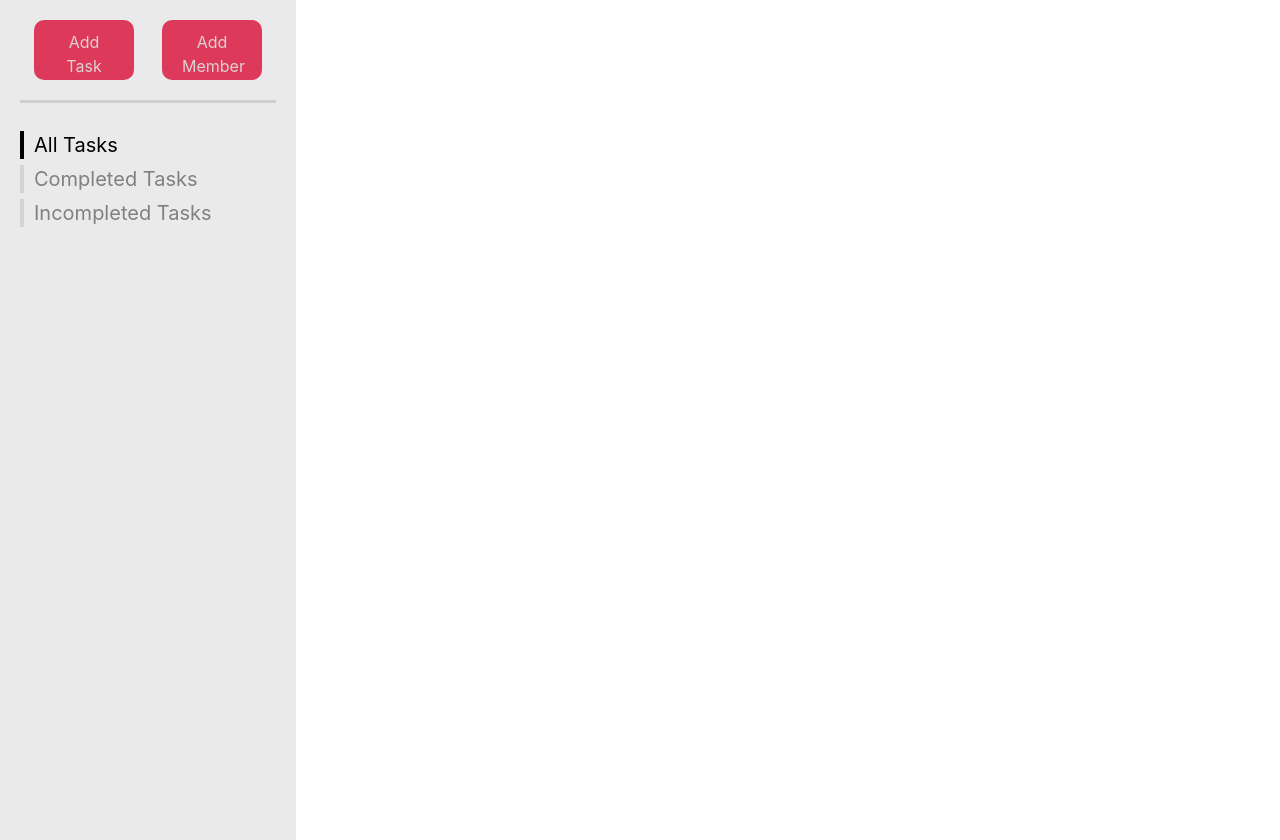
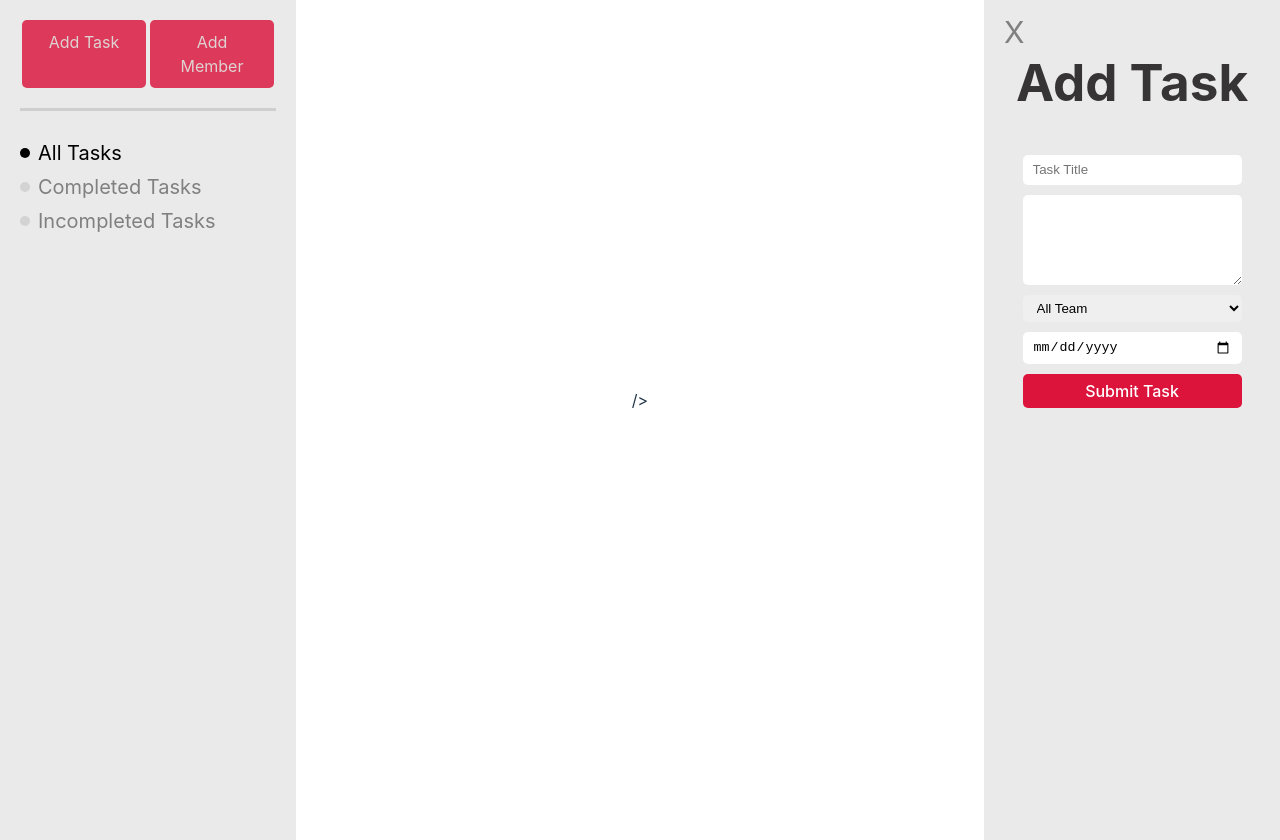
Before and after one commit to YasinSatar/sveltjs-task-manager, a Svelte app: page / in a window 1280 px wide. Both pictures are taken after a click on the element "Add Task". Built offline with nearby package versions, Linux system fonts and the light colour scheme.

Commit message:
Drawer Created

```diff
--- a/src/App.svelte
+++ b/src/App.svelte
@@ -1,11 +1,26 @@
 <script>
-  import Sidebar from "./components/Sidebar.svelte"
+
+  import Sidebar from "./components/Sidebar.svelte";
+  import TaskDrawer from "./components/TaskDrawer.svelte";
+  import MemberDrawer from "./components/MemberDrawer.svelte";
+
+  let taskDrawer = false;
+  let memberDrawer = false;
+
+
 </script>
 
 <main>
- <Sidebar />
+  <Sidebar on:toggleTaskDrawer={() => (taskDrawer = !taskDrawer)} on:toggleMemberDrawer={() => (memberDrawer = !memberDrawer)} />
+  <TaskDrawer
+    {taskDrawer}
+    on:toggleTaskDrawer={() => (taskDrawer = !taskDrawer)}
+  />
+  <MemberDrawer   {memberDrawer}
+  on:toggleMemberDrawer={() => (memberDrawer = !memberDrawer)}
+  />
+  />
 </main>
 
 <style>
-
 </style>
--- a/src/app.css
+++ b/src/app.css
@@ -30,6 +30,7 @@ body {
   place-items: center;
   min-width: 320px;
   min-height: 100vh;
+  overflow: hidden;
 }
 
 h1 {
--- /dev/null
+++ b/src/components/MemberDrawer.svelte
@@ -0,0 +1,67 @@
+<script>
+    import {fly} from "svelte/transition";
+    import { createEventDispatcher } from "svelte";
+    const dispatch = createEventDispatcher();
+
+    export let memberDrawer;
+</script>
+
+{#if memberDrawer}
+    <div class="drawer" transition:fly={{ x:200, duration:1000}}>
+        <span on:click={() => dispatch("toggleMemberDrawer")}>X</span>
+        <h1>Add Member</h1>
+        <form on:submit|preventDefault>
+            <input type="text" placeholder="Member Name" />
+            <button type="submit"> Submit Member</button>
+        </form>
+    </div>
+{/if}
+
+<style>
+    .drawer {
+        position: absolute;
+        top: 0;
+        right: 0;
+        width: 20vw;
+        height: 100vh;
+        padding: 20px;
+        background-color: #eaeaea;
+        display: flex;
+        flex-direction: column;
+        align-items: center;
+    }
+    h1 {
+        color: rgb(54, 52, 52);
+    }
+    form {
+        display: flex;
+        flex-direction: column;
+    }
+    input,
+    button {
+        flex: 1 1 auto;
+        border-radius: 5px;
+        margin-top: 10px;
+        border: unset;
+        padding: 5px 10px;
+        line-height: 1.5em;
+    }
+    button {
+        background-color: crimson;
+        color: #fff;
+    }
+    span {
+        position: absolute;
+        text-align: center;
+        top: 10px;
+        left: 10px;
+        font-size: 30px;
+        cursor: pointer;
+        border-radius: 100%;
+        padding: 10px 10px;
+        color: gray;
+    }
+    span:hover {
+        color: black;
+    }
+</style>
--- a/src/components/Sidebar.svelte
+++ b/src/components/Sidebar.svelte
@@ -1,8 +1,11 @@
 <script>
+  import { createEventDispatcher } from "svelte";
+  const dispatch = createEventDispatcher();
+
   let taskTypes = [
-    {id : -1, text : "All Tasks"},
-    {id : 1, text : "Completed Tasks"},
-    {id : 0, text : "Incompleted Tasks"},
+    { id: -1, text: "All Tasks" },
+    { id: 1, text: "Completed Tasks" },
+    { id: 0, text: "Incompleted Tasks" },
   ];
 
   let selectedTask = -1;
@@ -10,8 +13,8 @@
 
 <div class="sidebar">
   <div class="add-buttons">
-    <div class="btn-add-task">Add Task</div>
-    <div class="btn-add-member">Add Member</div>
+    <div class="btn-add-task" on:click={()=>dispatch('toggleTaskDrawer')}>Add Task</div>
+    <div class="btn-add-member" on:click={()=>dispatch('toggleMemberDrawer')}>Add Member</div>
   </div>
 
   <div class="separater" />
@@ -19,8 +22,12 @@
   <div class="task-types">
     {#each taskTypes as task (task.id)}
       <li
-      on:click={()=> selectedTask = task.id}
-      data-id={task.id} class:selected={selectedTask === task.id}>{task.text}</li>
+        on:click={() => (selectedTask = task.id)}
+        data-id={task.id}
+        class:selected={selectedTask === task.id}
+      >
+        {task.text}
+      </li>
     {/each}
   </div>
 </div>
@@ -41,17 +48,17 @@
     display: flex;
     justify-content: space-around;
     margin-bottom: 20px;
+    user-select: none;
   }
   .btn-add-task,
   .btn-add-member {
-    width: 60px;
-    height: 40px;
     background-color: rgb(221, 57, 90);
     color: rgb(223, 210, 210);
     padding: 10px 20px;
-    border-radius: 10px;
+    border-radius: 5px;
     text-align: center;
     cursor: pointer;
+    width: 33%;
   }
   .btn-add-member:hover {
     background-color: crimson;
@@ -75,14 +82,17 @@
     width: 100%;
     margin-top: 10px;
     text-align: left;
+    display: flex;
   }
   li::before {
     content: "";
     background-color: lightgrey;
     width: 10px;
-    height: 100%;
-    padding: 2px;
-    margin-right: 10px;
+    height: 10px;
+    font-size: 24px;
+    border-radius: 50%;
+    margin-right: 8px;
+    align-self: center;
   }
 
   li:hover {
--- /dev/null
+++ b/src/components/TaskDrawer.svelte
@@ -0,0 +1,76 @@
+<script>
+    import {fly} from "svelte/transition";
+    import { createEventDispatcher } from "svelte";
+    const dispatch = createEventDispatcher();
+
+    export let taskDrawer;
+</script>
+
+{#if taskDrawer}
+    <div class="drawer" transition:fly={{ x:200, duration:1000}}>
+        <span on:click={() => dispatch("toggleTaskDrawer")}>X</span>
+        <h1>Add Task</h1>
+        <form on:submit|preventDefault>
+            <input type="text" placeholder="Task Title" />
+            <textarea cols="23" rows="4" />
+            <select>
+                <option value="-1">All Team</option>
+                <option value="1">Yasin</option>
+                <option value="2">Selin</option>
+            </select>
+            <input type="date" />
+            <button type="submit"> Submit Task</button>
+        </form>
+    </div>
+{/if}
+
+<style>
+    .drawer {
+        position: absolute;
+        top: 0;
+        right: 0;
+        width: 20vw;
+        height: 100vh;
+        padding: 20px;
+        background-color: #eaeaea;
+        display: flex;
+        flex-direction: column;
+        align-items: center;
+    }
+    h1 {
+        color: rgb(54, 52, 52);
+    }
+    form {
+        display: flex;
+        flex-direction: column;
+    }
+    input,
+    textarea,
+    select,
+    button {
+        flex: 1 1 auto;
+        border-radius: 5px;
+        margin-top: 10px;
+        border: unset;
+        padding: 5px 10px;
+        line-height: 1.5em;
+    }
+    button {
+        background-color: crimson;
+        color: #fff;
+    }
+    span {
+        position: absolute;
+        text-align: center;
+        top: 10px;
+        left: 10px;
+        font-size: 30px;
+        cursor: pointer;
+        border-radius: 100%;
+        padding: 10px 10px;
+        color: gray;
+    }
+    span:hover {
+        color: black;
+    }
+</style>
```
